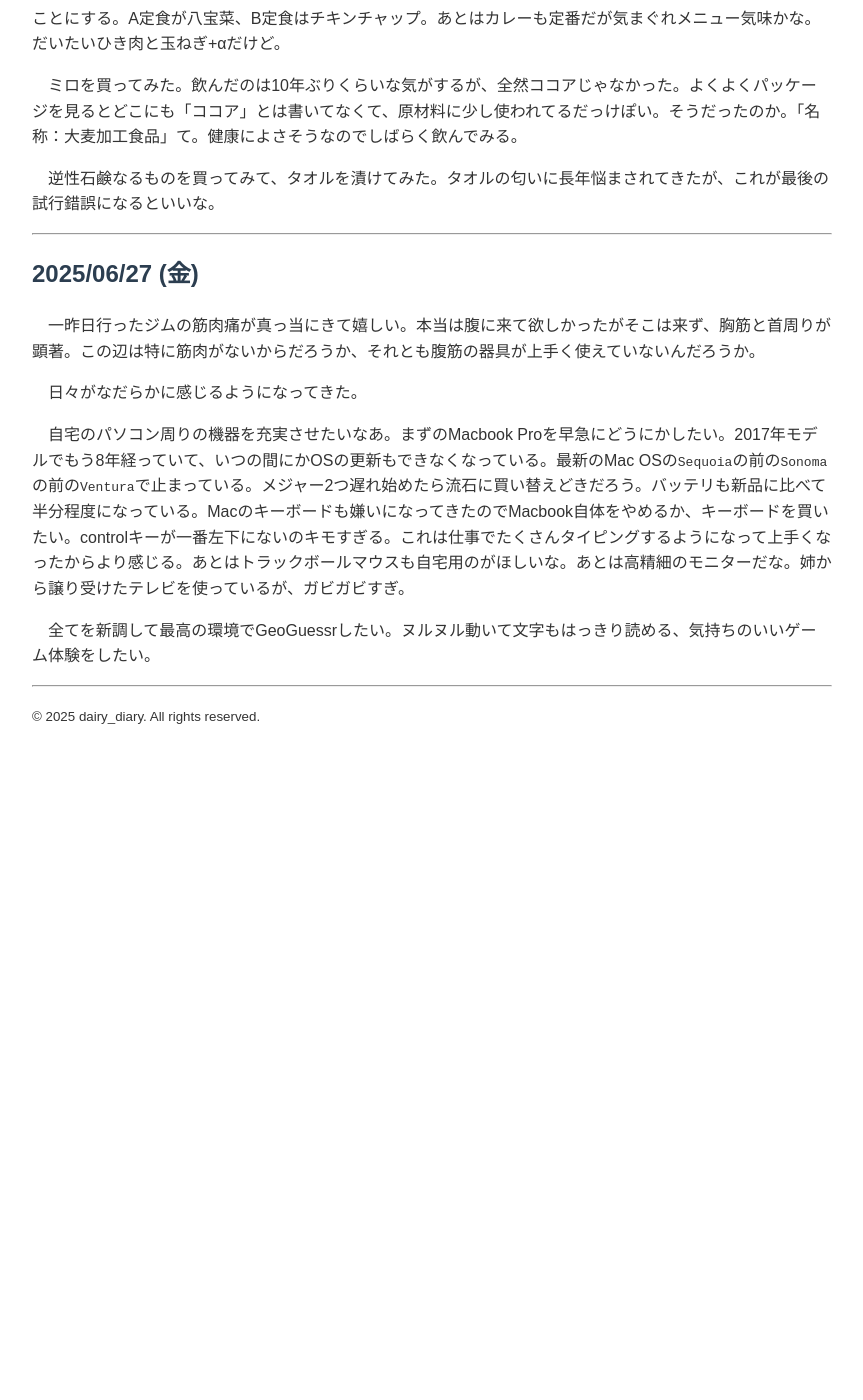
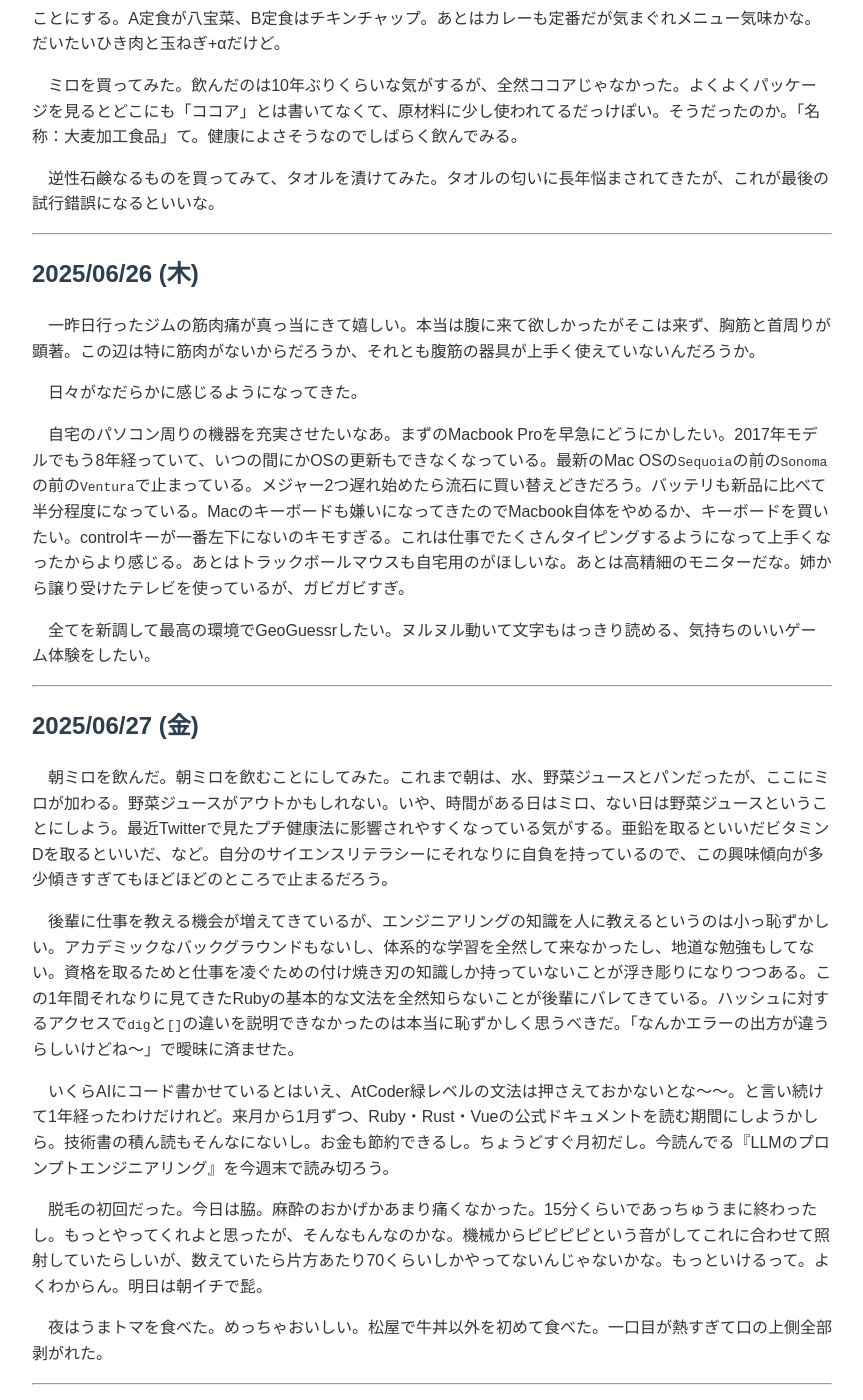
Before and after one commit to hika-pan/daily_diary, a Jekyll site: the page built from diary/2025/monthly/202506.md, in a window 1280 px wide and 1400 px high, scrolled down 11334 px. Shown: the whole window, without its empty margins (208-1071 px from the left). Built offline with Jekyll 4.4.1, drawn with Linux system fonts in a browser that asks for light colours; our own code applies the rules of GitHub Pages for plain Markdown files; before the commit the page ends 12098 px from its top, so only the background shows below that.

Commit message:
Add/Update combined diary files (automated)

```diff
--- a/diary/2025/monthly/202506.md
+++ b/diary/2025/monthly/202506.md
@@ -313,7 +313,7 @@
 
 ---
 
-## 2025/06/27 (金)
+## 2025/06/26 (木)
 
 　一昨日行ったジムの筋肉痛が真っ当にきて嬉しい。本当は腹に来て欲しかったがそこは来ず、胸筋と首周りが顕著。この辺は特に筋肉がないからだろうか、それとも腹筋の器具が上手く使えていないんだろうか。
 
@@ -322,3 +322,17 @@
 　自宅のパソコン周りの機器を充実させたいなあ。まずのMacbook Proを早急にどうにかしたい。2017年モデルでもう8年経っていて、いつの間にかOSの更新もできなくなっている。最新のMac OSの`Sequoia`の前の`Sonoma`の前の`Ventura`で止まっている。メジャー2つ遅れ始めたら流石に買い替えどきだろう。バッテリも新品に比べて半分程度になっている。Macのキーボードも嫌いになってきたのでMacbook自体をやめるか、キーボードを買いたい。controlキーが一番左下にないのキモすぎる。これは仕事でたくさんタイピングするようになって上手くなったからより感じる。あとはトラックボールマウスも自宅用のがほしいな。あとは高精細のモニターだな。姉から譲り受けたテレビを使っているが、ガビガビすぎ。
 
 　全てを新調して最高の環境でGeoGuessrしたい。ヌルヌル動いて文字もはっきり読める、気持ちのいいゲーム体験をしたい。
+
+---
+
+## 2025/06/27 (金)
+
+　朝ミロを飲んだ。朝ミロを飲むことにしてみた。これまで朝は、水、野菜ジュースとパンだったが、ここにミロが加わる。野菜ジュースがアウトかもしれない。いや、時間がある日はミロ、ない日は野菜ジュースということにしよう。最近Twitterで見たプチ健康法に影響されやすくなっている気がする。亜鉛を取るといいだビタミンDを取るといいだ、など。自分のサイエンスリテラシーにそれなりに自負を持っているので、この興味傾向が多少傾きすぎてもほどほどのところで止まるだろう。
+
+　後輩に仕事を教える機会が増えてきているが、エンジニアリングの知識を人に教えるというのは小っ恥ずかしい。アカデミックなバックグラウンドもないし、体系的な学習を全然して来なかったし、地道な勉強もしてない。資格を取るためと仕事を凌ぐための付け焼き刃の知識しか持っていないことが浮き彫りになりつつある。この1年間それなりに見てきたRubyの基本的な文法を全然知らないことが後輩にバレてきている。ハッシュに対するアクセスで`dig`と`[]`の違いを説明できなかったのは本当に恥ずかしく思うべきだ。「なんかエラーの出方が違うらしいけどね〜」で曖昧に済ませた。
+
+　いくらAIにコード書かせているとはいえ、AtCoder緑レベルの文法は押さえておかないとな〜〜。と言い続けて1年経ったわけだけれど。来月から1月ずつ、Ruby・Rust・Vueの公式ドキュメントを読む期間にしようかしら。技術書の積ん読もそんなにないし。お金も節約できるし。ちょうどすぐ月初だし。今読んでる『LLMのプロンプトエンジニアリング』を今週末で読み切ろう。
+
+　脱毛の初回だった。今日は脇。麻酔のおかげかあまり痛くなかった。15分くらいであっちゅうまに終わったし。もっとやってくれよと思ったが、そんなもんなのかな。機械からピピピピという音がしてこれに合わせて照射していたらしいが、数えていたら片方あたり70くらいしかやってないんじゃないかな。もっといけるって。よくわからん。明日は朝イチで髭。
+
+　夜はうまトマを食べた。めっちゃおいしい。松屋で牛丼以外を初めて食べた。一口目が熱すぎて口の上側全部剥がれた。
```
